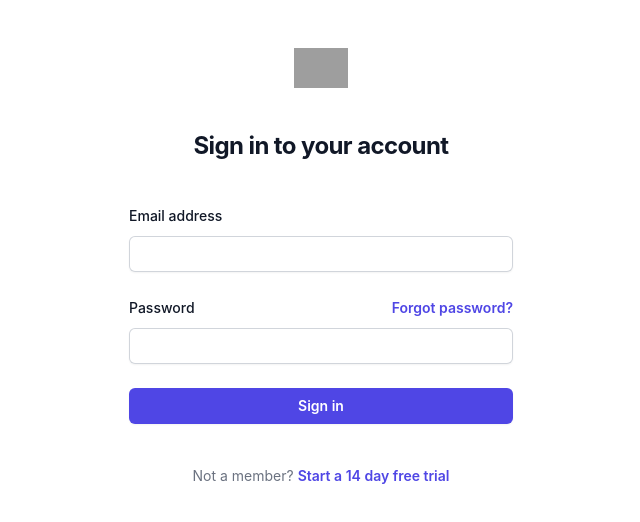
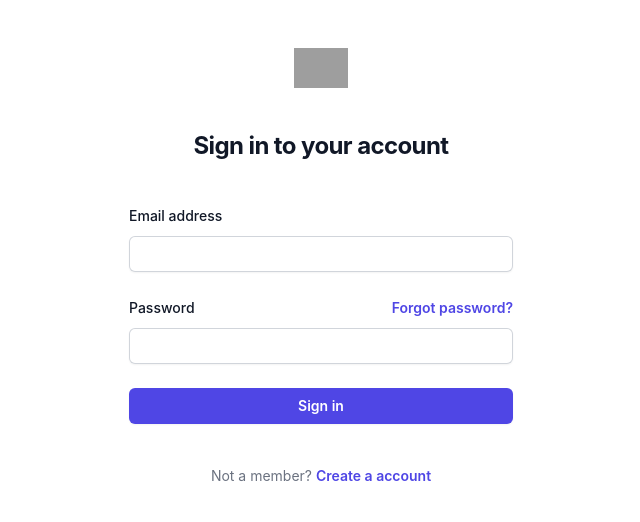
Before and after one commit to ishananu/office-portal-ui, a React (Create React App) app: page / in a window 1280 px wide. Shown: the top 522 px of the page, without its empty margins (319-959 px from the left). Built offline with nearby package versions, Linux system fonts and the light colour scheme; grey boxes are pictures that could not be loaded.

Commit message:
update user navigation

```diff
--- a/src/app/features/auth/authThunks.ts
+++ b/src/app/features/auth/authThunks.ts
@@ -1,10 +1,9 @@
 import { createAsyncThunk } from '@reduxjs/toolkit';
 import { loginStart, loginSuccess, loginFailure, logout } from './authSlice';
 import { userLogin, userLogOut } from '../../../dalc/auth';
-import { useNavigate } from 'react-router-dom';
+// import { redirect } from 'react-router-dom';
 import Cookies from 'js-cookie';
 
-// const navigate = useNavigate();
 // Async thunk for login
 export const loginUser = createAsyncThunk(
   'auth/loginUser',
@@ -14,8 +13,7 @@ export const loginUser = createAsyncThunk(
       const response = await userLogin(credentials.email, credentials.password);
       dispatch(loginSuccess(response.data));
       Cookies.set('jwt', response.data.token, { expires: 7, path: '/' });
-      // navigate('/dashboard');
-      window.location.href = '/dashboard';
+      // redirect('/dashboard');
     } catch (error: any) {
       dispatch(loginFailure(error.response?.data?.message || 'Login failed'));
       throw error;
--- a/src/components/view/Login.tsx
+++ b/src/components/view/Login.tsx
@@ -3,6 +3,8 @@ import { useDispatch, useSelector } from 'react-redux';
 import { selectAuthLoading } from '../../app/features/auth/authSelectors';
 import { loginUser } from '../../app/features/auth/authThunks';
 import { RootState } from '../../app/store/redux-store';
+import { useNavigate } from 'react-router-dom';
+// import { useHistory } from 'react-router-dom';
 
 type Props = {};
 
@@ -14,7 +16,8 @@ export const Login: React.FC<Props> = () => {
   );
   const dispatch = useDispatch();
   const isLoading = useSelector((state: RootState) => selectAuthLoading(state));
-
+  // const history = useHistory()
+  const navigate = useNavigate();
   const validateForm = () => {
     const errors: { email?: string; password?: string } = {};
     if (!email) errors.email = 'Email is required.';
@@ -31,7 +34,8 @@ export const Login: React.FC<Props> = () => {
     const validationErrors = validateForm();
     setErrors(validationErrors);
     if (Object.keys(validationErrors).length > 0) return;
-    dispatch(loginUser({ email, password }) as any);
+    await dispatch(loginUser({ email, password }) as any);
+    navigate('/dashboard');
   };
 
   return (
@@ -152,7 +156,7 @@ export const Login: React.FC<Props> = () => {
             href="#"
             className="font-semibold text-indigo-600 hover:text-indigo-500"
           >
-            Start a 14 day free trial
+            Create a account
           </a>
         </p>
       </div>
```
